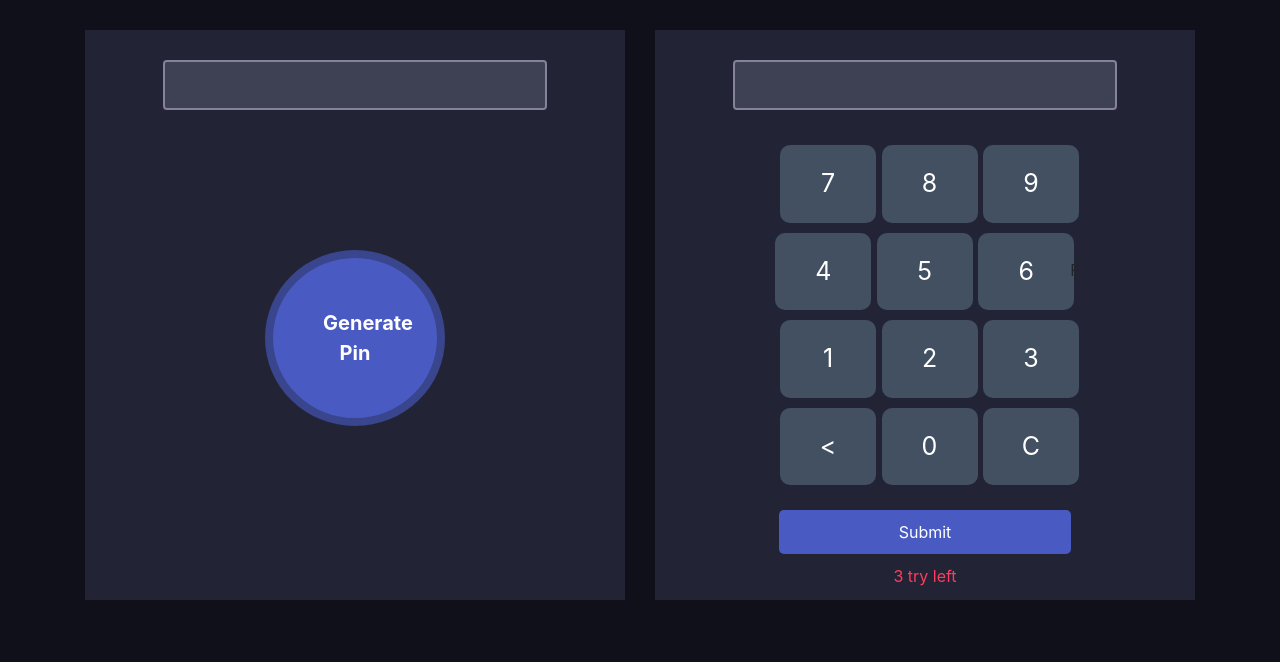
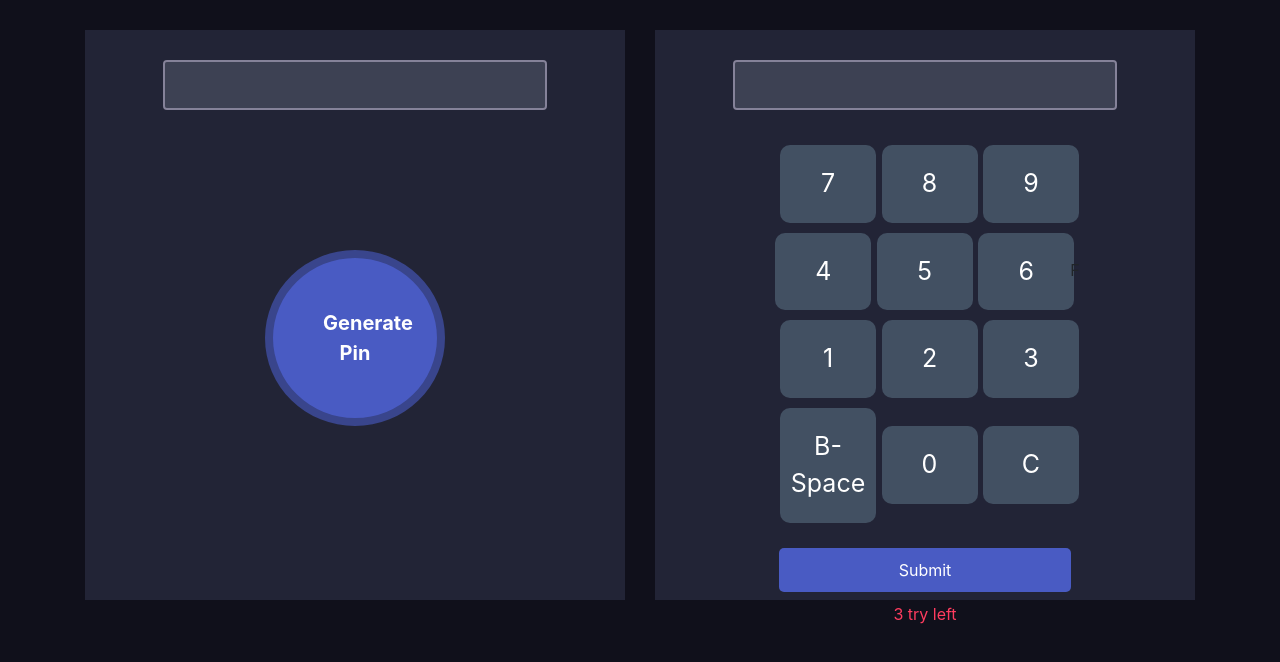
Before and after one commit to NayemulSCode/cwd_pin_matcher, a plain HTML site: page index.html in a window 1280 px wide. Drawn offline with nearby package versions, Linux system fonts and the light colour scheme.

Commit message:
backspace and clear button add

```diff
--- a/index.html
+++ b/index.html
@@ -37,13 +37,13 @@
                               <div class="button">3</div>
                             </div>
                             <div class="calc-button-row">
-                                <div class="button"><</div>
+                                <div onclick="backSpace()" class="button"><span>B-Space</span></div>
                                 <div class="button">0</div>
                                 <div class="button">C</div>
                             </div>
                             <div>
                                 <button onclick="verifyPin()" type="submit" class="submit-btn">Submit</button>
-                                <p class="action-left">3 try left</p>
+                                <p class="action-left"><span id="submit-try">3</span> try left</p>
                             </div>
                     </div>
                 </div>
--- a/script.js
+++ b/script.js
@@ -18,7 +18,9 @@ const btnContainer = document.getElementById('inputKeys');
 btnContainer.addEventListener('click',function(event){
     const digit =  event.target.innerText;
     if(isNaN(digit)){
-        console.log('alphabet');
+       if(digit === 'C'){
+           document.getElementById('typedInput').value = '';
+       }
     }
     else{
         const typeInput = document.getElementById('typedInput');
@@ -29,6 +31,14 @@ btnContainer.addEventListener('click',function(event){
 function verifyPin(){
     const input = document.getElementById('inputValue').value;
     const typeInput = document.getElementById('typedInput').value;
+
+    // const trySubmit  = document.getElementById('submit-try');
+    // const submitCount = parseInt(trySubmit.value);
+    // console.log(submitCount);
+    // if(typeInput === submitCount){
+    //     submitCount
+    // }
+
 
     if(input === typeInput){
         const successMessage = document.getElementById('successPin');
@@ -42,3 +52,8 @@ function verifyPin(){
     }
 
 }
+//backspace
+function backSpace(){
+    let currentInput = document.getElementById('typedInput').value;
+    document.getElementById('typedInput').value = currentInput.substr(0, currentInput.length -1);
+}
```
